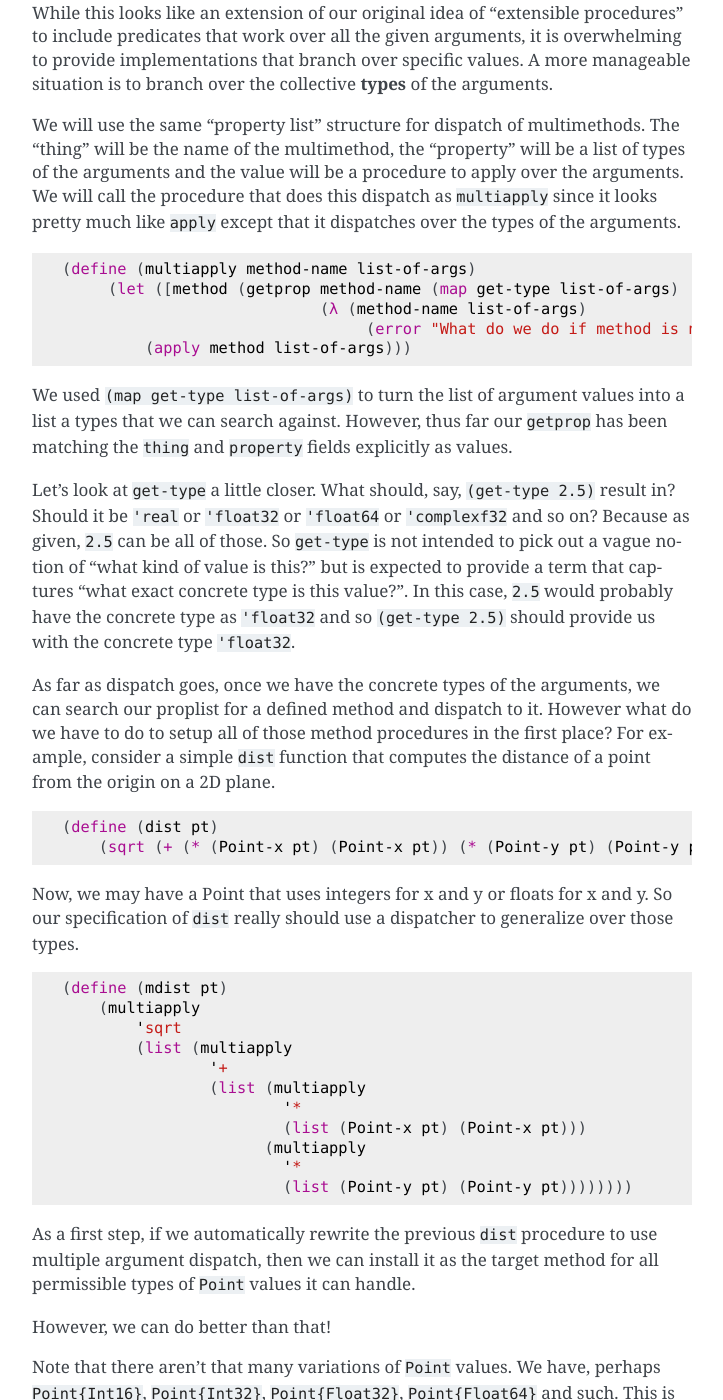
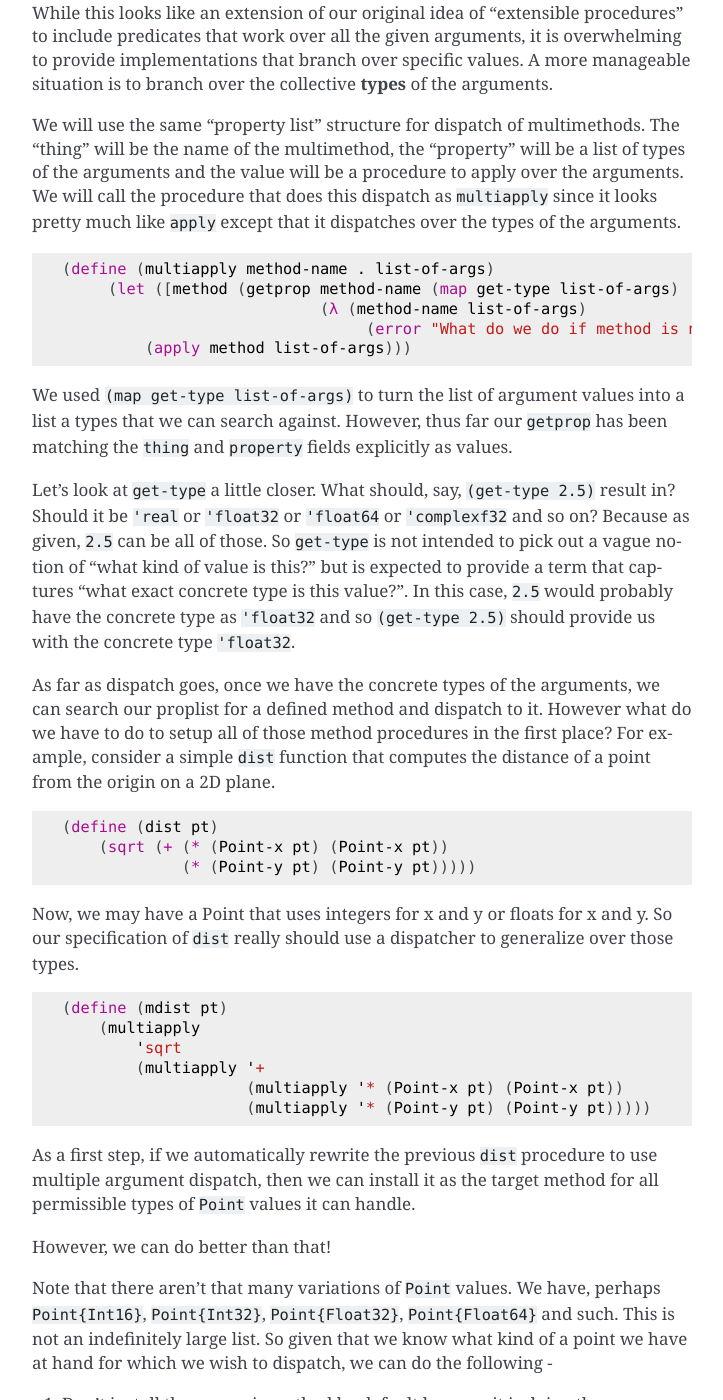
Before and after one commit to kreauniv/comp308, a Sphinx documentation site: the page built from source/dispatch.rst, in a window 1280 px wide and 1400 px high, scrolled down 13613 px. Shown: the whole window, without its empty margins (388-1111 px from the left). Built offline with Sphinx 7.4.7, drawn with Linux system fonts in a browser that asks for light colours.

Commit message:
Tweaked multiapply

```diff
--- a/source/dispatch.rst
+++ b/source/dispatch.rst
@@ -651,7 +651,7 @@ types of the arguments.
 
 .. code:: racket
 
-   (define (multiapply method-name list-of-args)
+   (define (multiapply method-name . list-of-args)
         (let ([method (getprop method-name (map get-type list-of-args)
                                (λ (method-name list-of-args)
                                     (error "What do we do if method is not found?")))])
@@ -679,7 +679,8 @@ origin on a 2D plane.
 .. code:: racket
 
     (define (dist pt)
-        (sqrt (+ (* (Point-x pt) (Point-x pt)) (* (Point-y pt) (Point-y pt)))))
+        (sqrt (+ (* (Point-x pt) (Point-x pt))
+                 (* (Point-y pt) (Point-y pt)))))
 
 Now, we may have a Point that uses integers for x and y or floats for x and y.
 So our specification of ``dist`` really should use a dispatcher to generalize
@@ -690,14 +691,9 @@ over those types.
     (define (mdist pt)
         (multiapply
             'sqrt
-            (list (multiapply
-                    '+
-                    (list (multiapply
-                            '*
-                            (list (Point-x pt) (Point-x pt)))
-                          (multiapply
-                            '*
-                            (list (Point-y pt) (Point-y pt))))))))
+            (multiapply '+
+                        (multiapply '* (Point-x pt) (Point-x pt))
+                        (multiapply '* (Point-y pt) (Point-y pt)))))
 
 As a first step, if we automatically rewrite the previous ``dist`` procedure
 to use multiple argument dispatch, then we can install it as the target method
```
